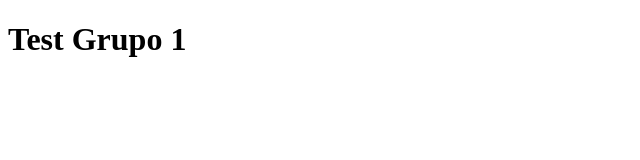
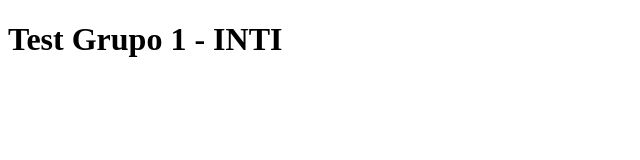
Before and after one commit to chukita/grupo-test, a plain HTML site: page index.html in a window 1280 px wide. Shown: the whole page, without its empty margins (0-640 px from the left). Drawn offline with Linux system fonts and the light colour scheme.

Commit message:
segundo commit

```diff
--- a/index.html
+++ b/index.html
@@ -7,6 +7,6 @@
     <title>Grupo test</title>
 </head>
 <body>
-    <h1>Test Grupo 1</h1>
+    <h1>Test Grupo 1 - INTI</h1>
 </body>
 </html>
```
